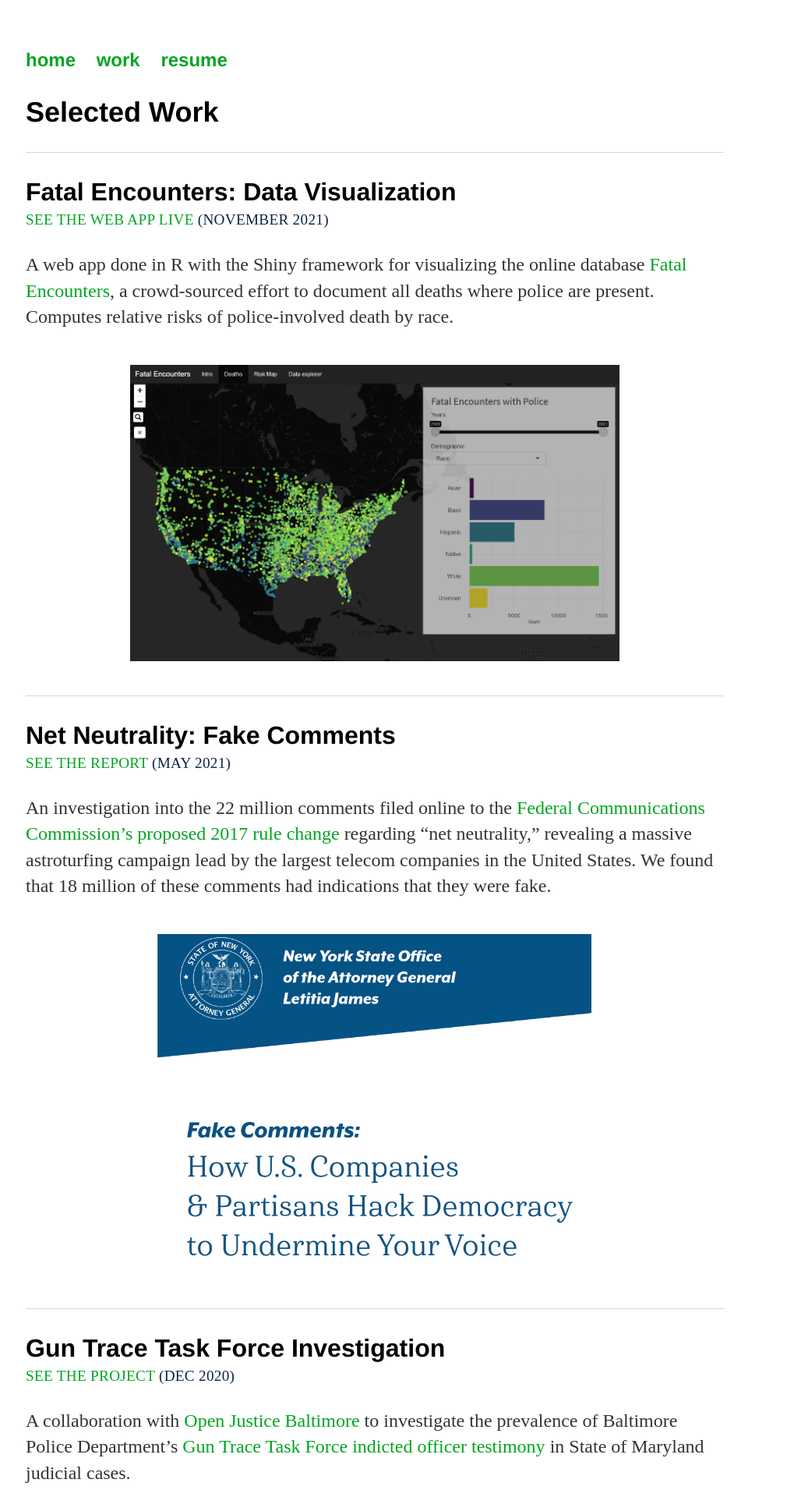
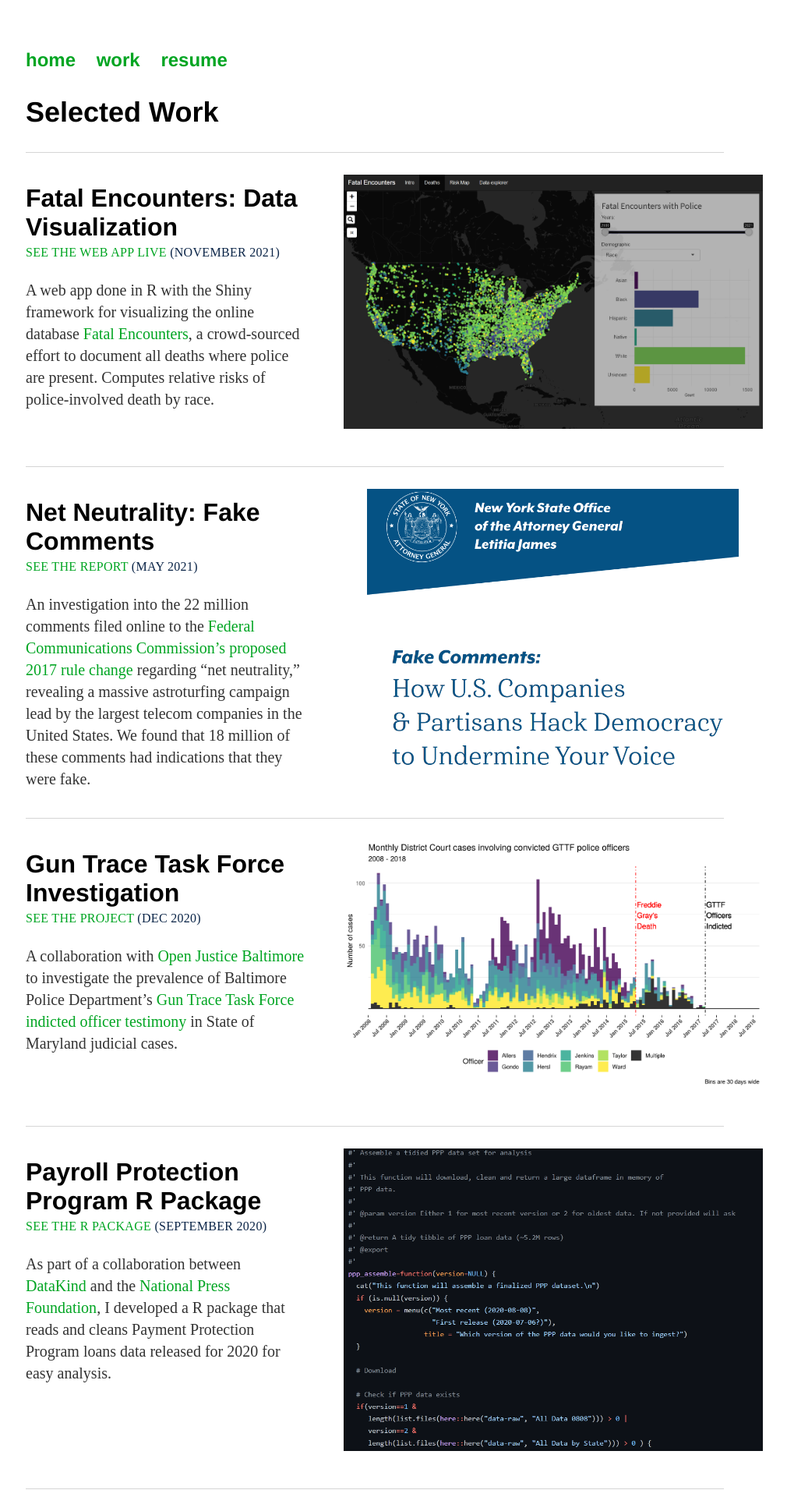
Before and after one commit to kbmorales/kbmorales.github.io, a Jekyll site: the page built from projects/index.md, in a window 1280 px wide. Shown: the top 1920 px of the page at 78% size, without its empty margins (159-1169 px from the left). Built offline with Jekyll 4.4.1, drawn with Linux system fonts in a browser that asks for light colours.

Commit message:
Style tweaks pairing with Ken.
I'm his sister.

```diff
--- a/Gemfile
+++ b/Gemfile
@@ -5,3 +5,4 @@
 git_source(:github) { |repo_name| "https://github.com/#{repo_name}" }
 
 gem 'github-pages'
+gem 'webrick'
--- a/css/main.css
+++ b/css/main.css
@@ -47,7 +47,7 @@
 }
 
 p {
-    margin-top:0;
+    margin:0;
     font-size: 1.5em;
     line-height: 1.4em;
     color: #333;
@@ -82,7 +82,7 @@
     /* display: flex; */
     display: grid;
     grid-template-columns: 50% 50%;
-    grid-gap: 10px;
+    grid-gap: 50px;
     clear: both;
     padding: 10px;
     /* font-size: 1.6em; */
@@ -107,16 +107,10 @@
     display: block;
 }
 
-img + em {
-    font-size: .6em;
-    padding: 20px;
-}
-
 img[src*="#scaled"] {
     display: block;
     margin-left: auto;
     margin-right: auto;
-    width: 70%;
     padding: 20px;
 }
 
@@ -134,3 +128,37 @@
     text-transform: uppercase;
     color: #0A2447;
 }
+
+.caption {
+    font-size: .6em;
+    margin-bottom: 30px;
+}
+
+p.copy {
+    margin-bottom: 20px;
+}
+
+/* Projects page */
+.project {
+    display: flex;
+    flex-direction: row;
+    flex-wrap: nowrap;
+}
+
+.project p {
+    font-size: 1.25em;
+    margin-bottom: 20px;
+}
+
+/* TODO: for mobile, change flex-direction to column and flex-flow to wrap*/
+
+.project-description {
+    flex-grow: 1;
+    flex: 0 0 40%;
+}
+
+.project-image {
+    flex-grow: 2;
+    flex: 0 0 60%;
+    margin-left: 30px;
+}
--- a/projects/index.md
+++ b/projects/index.md
@@ -7,46 +7,64 @@
 ## Selected Work
 
 ---
-
+<div class="project">
+<div class="project-description">
 ### Fatal Encounters: Data Visualization
-
 <span class="label">[See the web app live](https://blacksheepboy.shinyapps.io/fatalencounters/){:target="_blank"} (November 2021)</span>
 
 A web app done in R with the Shiny framework for visualizing the online database [Fatal Encounters](https://fatalencounters.org/), a crowd-sourced effort to document all deaths where police are present. Computes relative risks of police-involved death by race.
-
+</div>
+<div class="project-image">
 ![Fatal Encounters Data Viz 2](/files/projects/fe_viz_2.PNG#scaled)
+</div>
+</div>
 
 ---
-
+<div class="project">
+<div class="project-description">
 ### Net Neutrality: Fake Comments
 <span class="label">[See the Report](https://ag.ny.gov/press-release/2021/attorney-general-james-issues-report-detailing-millions-fake-comments-revealing){:target="_blank"} (May 2021)</span>
 
 An investigation into the 22 million comments filed online to the [Federal Communications Commission's proposed 2017 rule change](https://www.fcc.gov/restoring-internet-freedom-comments-wc-docket-no-17-108) regarding "net neutrality," revealing a massive astroturfing campaign lead by the largest telecom companies in the United States. We found that 18 million of these comments had indications that they were fake.
-
+</div>
+<div class="project-image">
 ![FCC Report](/files/projects/fcc_1.PNG#scaled)
+</div>
+</div>
 
 ---
-
+<div class="project">
+<div class="project-description">
 ### Gun Trace Task Force Investigation
 
 <span class="label">[See the project](https://github.com/openjusticebaltimore/gttf){:target="_blank"} (Dec 2020)</span>
 
 A collaboration with [Open Justice Baltimore](https://openjusticebaltimore.org/) to investigate the prevalence of Baltimore Police Department's [Gun Trace Task Force indicted officer testimony](https://data.baltimoresun.com/news/gun-trace-overview/) in State of Maryland judicial cases.
+</div>
 
+<div class="project-image">
 ![GTTF Cases Timeline](/files/projects/gttf_cases_timeline.png#scaled)
+</div>
+</div>
 
 ---
-
+<div class="project">
+<div class="project-description">
 ### Payroll Protection Program R Package
 
 <span class="label">[See the R package](https://github.com/kbmorales/PPP) (September 2020)</span>
 
 As part of a collaboration between [DataKind](https://www.datakind.org/) and the [National Press Foundation](https://nationalpress.org/), I developed a R package that reads and cleans Payment Protection Program loans data released for 2020 for easy analysis.
-
+</div>
+<div class="project-image">
 ![PPP R Package](/files/projects/ppp_r_pkg_1.PNG#scaled)
+</div>
+</div>
 
 ---
 
+<div class="project">
+<div class="project-description">
 ### Fentanyl Drug Checking Study
 
 <span class="label">[See the report](https://americanhealth.jhu.edu/fentanyl){:target="_blank"} (Mar 2018)</span>
@@ -54,5 +72,8 @@
 A [Bloomberg American Health Initiative](https://americanhealth.jhu.edu/) study of 335 people who use drugs in Baltimore, Boston, and Providence regarding their drug use and overdose history, experiences with fentanyl, and interest in drug checking.
 
 Articles I co-authored that came out of this research are listed in my [resume](/cv/index.html#selected-publications).
-
+</div>
+<div class="project-image">
 ![PPP R Package](/files/projects/fentanyl_1.PNG#scaled)
+</div>
+</div>
```
Also changed, not shown: index.md (+11 -4 lines).
